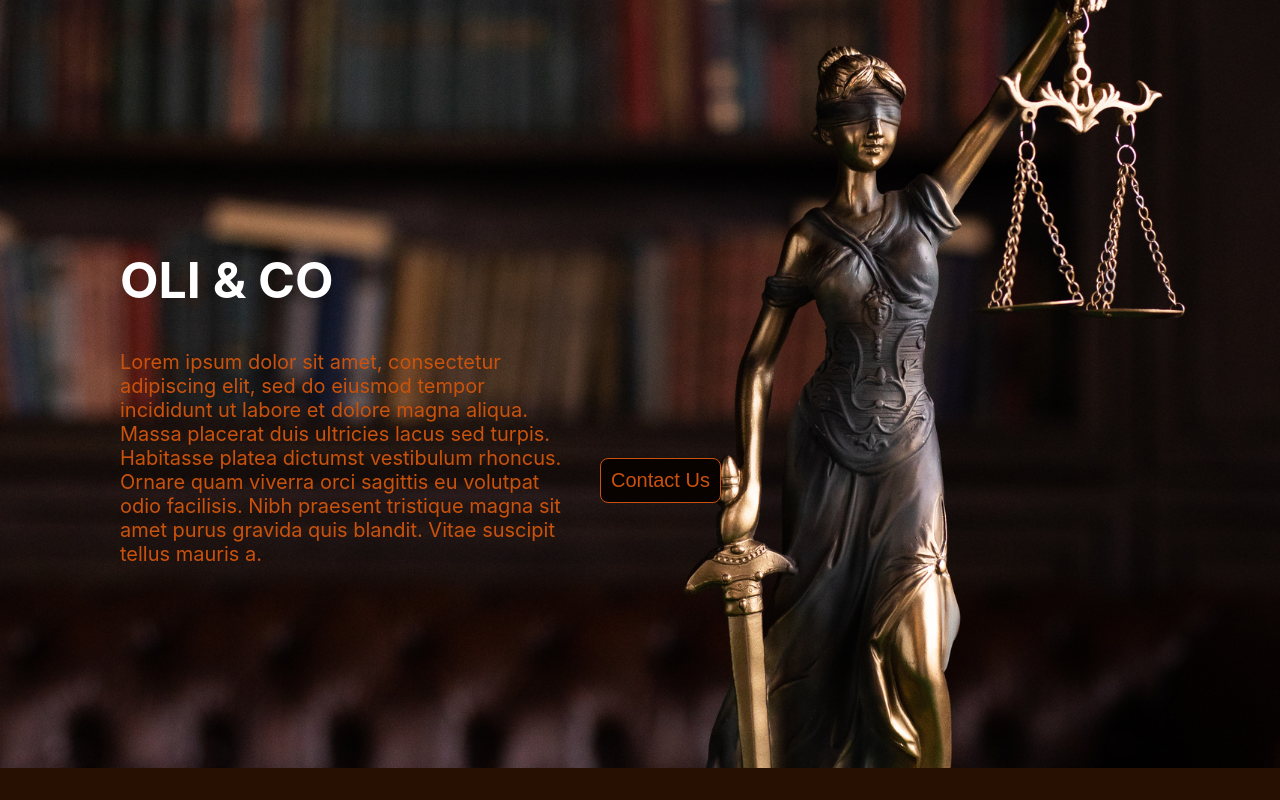
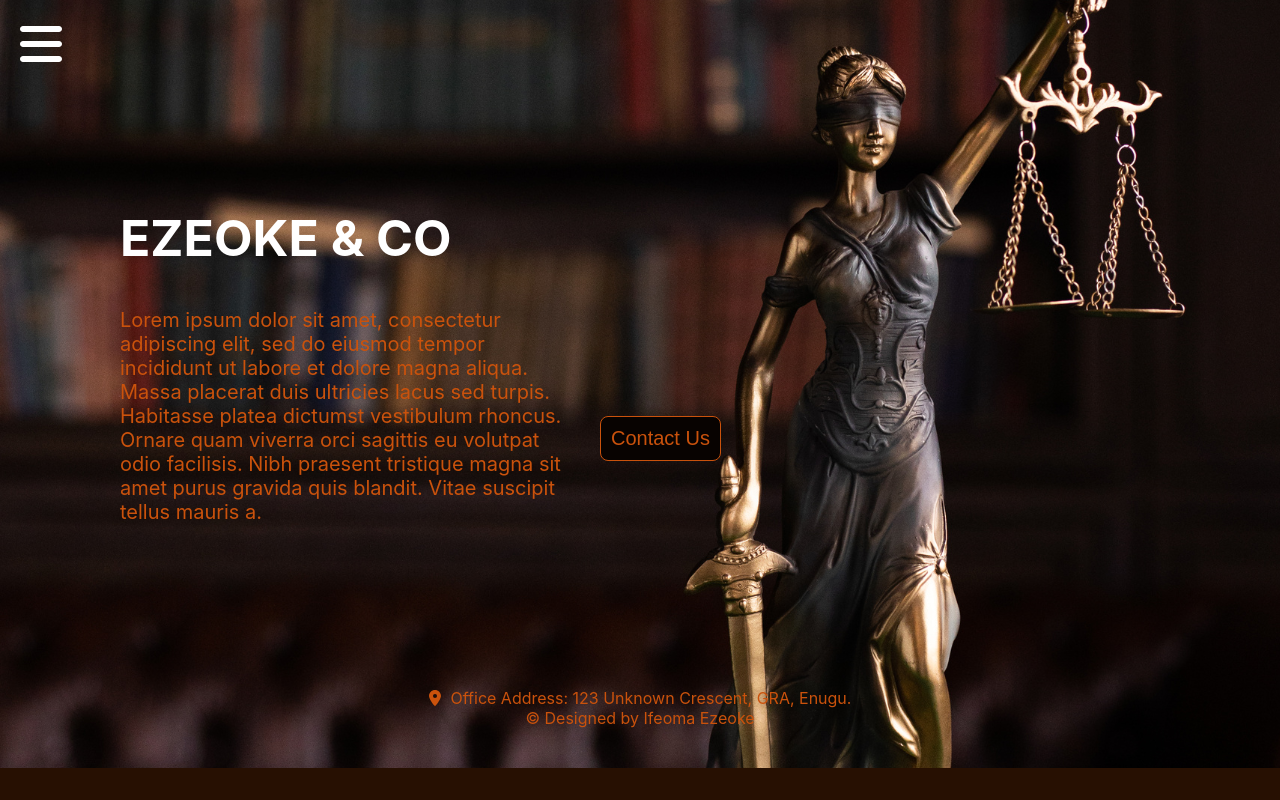
Before and after one commit to Ify-Jas/lawfirm, a React (Create React App) app: page / in a window 1280 px wide. Shown: the top 800 px of the page. Built offline with nearby package versions, Linux system fonts and the light colour scheme.

Commit message:
working on hiding navbar

```diff
--- a/src/App.js
+++ b/src/App.js
@@ -2,6 +2,7 @@ import {Routes, Route} from 'react-router-dom';
 import Footer from './components/footer';
 import Home from './pages/home'
 import About from './pages/about'
+
 
 function App() {
   return (
--- a/src/components/footer.js
+++ b/src/components/footer.js
@@ -4,7 +4,7 @@ import {faLocationDot} from '@fortawesome/free-solid-svg-icons'
 function Footer (){
     return (
         <footer>
-            <p><FontAwesomeIcon icon={faLocationDot} />Office Address: 123 Unknown Crescent, GRA, Enugu.</p>
+           <p><FontAwesomeIcon className='locationIcon' icon={faLocationDot} />Office Address: 123 Unknown Crescent, GRA, Enugu.</p>
            <a href="https://ify-jas.github.io/my_react_portfolio/">
                 © Designed by Ifeoma Ezeoke
            </a>
--- a/src/components/header.js
+++ b/src/components/header.js
@@ -1,7 +1,35 @@
-function Footer (){
-    return (
-        <a href="https://ify-jas.github.io/my_react_portfolio/">
-            © An Ifeoma Ezeoke Company
-        </a>
+import {Link} from 'react-router-dom';
+import {FontAwesomeIcon} from '@fortawesome/react-fontawesome';
+import {faBars} from '@fortawesome/free-solid-svg-icons';
+// import { useState } from 'react';
+
+function Header(){
+    // const [show, setShow] = useState(false);
+    // const vis = document.getElementsByClassName('visible');
+    const invis = document.getElementsByClassName('invisible');
+
+    const handleClick = ()=>{
+       if(invis){
+         nav.classList ='visible';
+       } else {
+        nav.classList = 'invisible';
+       }
+    }
+    return(
+        <div className='navBar'>
+           <FontAwesomeIcon onClick={handleClick} className='menuBtn' icon={faBars} size='3x'/>
+           <nav className='invisible'>
+              <Link className='link' to={'/'}>Home</Link>
+              <Link className='link' to={'/about'}>About</Link>
+              <Link className='link' to={'/services'}>Services</Link>
+              <Link className='link' to={'/testimonia'}>Testimonial</Link>
+              <Link className='link' to={'/contact'}>Contact Us</Link>
+            </nav>
+
+        </div>
+
+
     )
 }
+
+export default Header;
--- a/src/index.css
+++ b/src/index.css
@@ -6,6 +6,9 @@ body {
   -webkit-font-smoothing: antialiased;
   -moz-osx-font-smoothing: grayscale;
  background-color: var(--darkGold);
+
+ background-image: url(./images/home.png);
+ background-repeat: no-repeat;
 }
 
 code {
@@ -21,17 +24,46 @@ code {
   --gold: #ca520c;
   --darkGold:#271002;
   --text: white;
-  --opGold: rgba(197, 110, 11, 0.329);
+  --opGold: rgba(150, 93, 27, 0.1);
 }
-
-/* home section  */
-.home {
-  height: 120vh;
-  background-image: url(./images/home.png);
-  background-repeat: no-repeat;
+/* header section  */
+.navBar {
   display: flex;
   align-items: center;
 }
+
+.link {
+  margin-left: 30px;
+  padding: 10px;
+  text-decoration: none;
+  color: var(--gold);
+  font-size: 20px;
+}
+.link:hover {
+  color: var(--text);
+  text-decoration: underline;
+}
+.visible {
+  display: block;
+  visibility: visible;
+}
+.invisible {
+  display: none;
+  visibility: hidden;
+}
+
+
+/* home section  */
+.homepage{
+  background-image: url(./images/home.png);
+  background-repeat: no-repeat;
+}
+.home {
+  display: flex;
+  align-items: center;
+  margin-top: 100px;
+}
+
 .introContainer {
   height:  500px;
   width: 500px;
@@ -53,13 +85,31 @@ code {
   padding: 10px;
   border-radius: 8px;
   border: 1px solid var(--gold);
-  color: var(--gold);
   background-color: var(--black);
+  text-align: center;
 }
 .homeBtn:hover {
   background-color: var(--gold);
   color: var(--text);
 }
+.homeContact{
+  text-decoration: none;
+  color: var(--gold);
+
+}
+.homeContact:hover {
+  background-color: var(--gold);
+  color: var(--text);
+}
+
+.menuBtn {
+  padding: 20px;
+  color: var(--gold);
+}
+.menuBtn:hover{
+  color: var(--text);
+}
+
 
 /* footer section  */
 footer{
@@ -74,3 +124,6 @@ footer a, p{
 footer a:hover {
   color: var(--text);
 }
+.locationIcon{
+  padding-right: 10px;
+}
--- a/src/pages/home.js
+++ b/src/pages/home.js
@@ -1,14 +1,23 @@
+import Header from '../components/header';
+import {Link} from 'react-router-dom';
+
+
+
 function Home(){
     return(
-        <div className="home">
-            <div className='introContainer'>
-                <h1>OLI & CO</h1>
+        <div className='homepage'>
+            <Header />
+           <div className="home">
+              <div className='introContainer'>
+                <h1>EZEOKE & CO</h1>
                 <p>Lorem ipsum dolor sit amet, consectetur adipiscing elit, sed do eiusmod tempor incididunt ut labore et dolore magna aliqua. Massa placerat duis ultricies lacus sed turpis. Habitasse platea dictumst vestibulum rhoncus. Ornare quam viverra orci sagittis eu volutpat odio facilisis. Nibh praesent tristique magna sit amet purus gravida quis blandit. Vitae suscipit tellus mauris a.</p>
-            </div>
-            <button className='homeBtn'>Contact Us</button>
+              </div>
+               <button className='homeBtn'>
+                  <Link className='homeContact' to={'/contact'}>Contact Us</Link>
+               </button>
+          </div>
+        </div>
 
-
-        </div>
     )
 }
 
```
